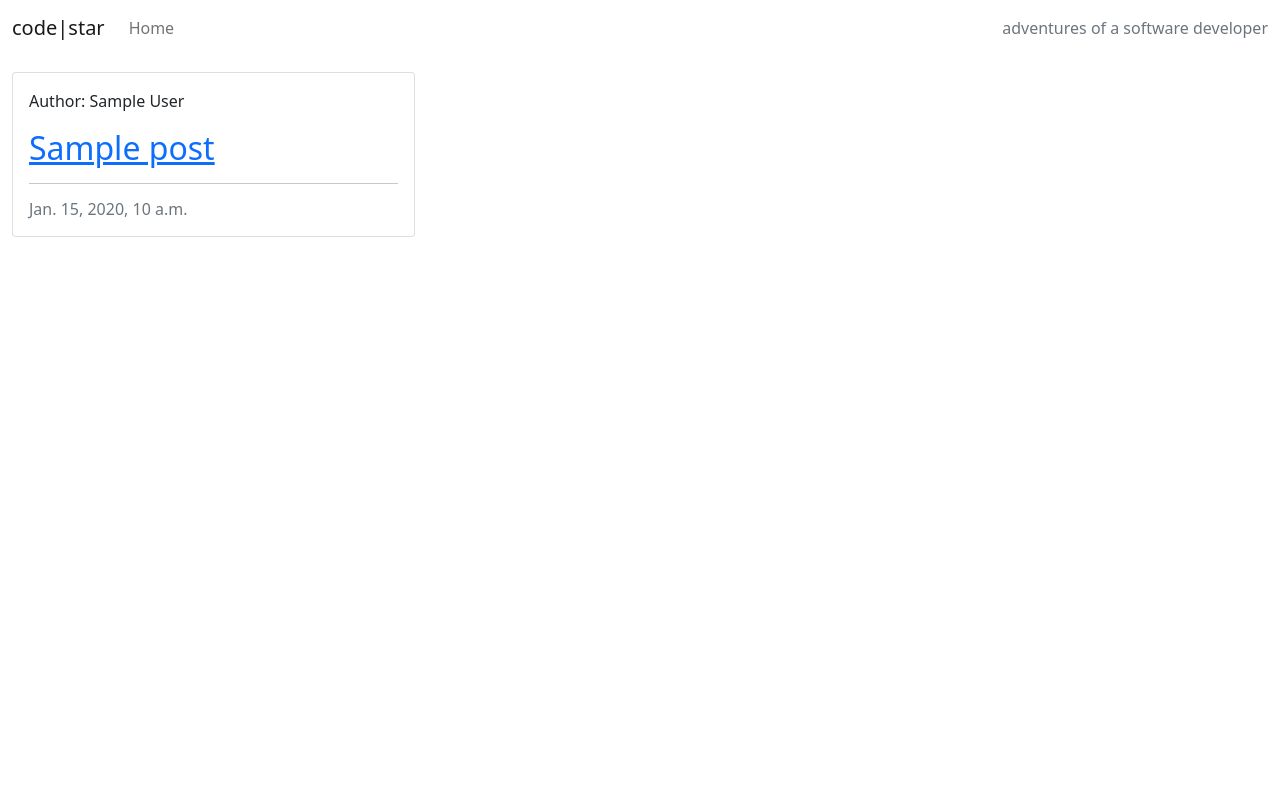
After one commit to louisharding/the_giddy_gardener, a Django app: template blog/templates/blog/index.html in a window 1280 px wide. The commit adds this page. Run offline with Django 4.2, Linux system fonts and the light colour scheme; the template is opened without the code that fills it: most values are stand-ins (such as "Sample title", 1, 10 or a date in 2020).

Commit message:
refactor: update index.html layout, remove post_list.html, and enhance base.html structure

```diff
--- a/blog/templates/blog/index.html
+++ b/blog/templates/blog/index.html
@@ -18,10 +18,10 @@
                                     <p class="author">Author: {{ post.author }}</p>
                                 </div>
                             </div>
-                            <a href="{% url 'post_detail' post.slug %}" class="post-link">
+                            <a href="#" class="post-link">
                                 <h2 class="card-title">{{ post.title }}</h2>
                             </a>
-                            <p class="card-text">{{ post.excerpt }}</p>
+
                             <hr />
                             <p class="card-text text-muted h6">{{ post.created_on}}
                             </p>
@@ -40,9 +40,6 @@
     {% if is_paginated %}
     <nav aria-label="Page navigation">
         <ul class="pagination justify-content-center">
-            {% if page_obj.has_previous %}
-            <li><a href="?page={{ page_obj.previous_page_number }}" class="page-link">&laquo; PREVIOUS </a></li>
-            {% endif %}
             {% if page_obj.has_next %}
             <li><a href="?page={{ page_obj.next_page_number }}" class="page-link"> NEXT &raquo;</a></li>
             {% endif %}
@@ -53,7 +50,3 @@
 
 <!-- index.html content ends here -->
 {% endblock %}
-
-{% block copyright %}
-Copyright Matt Rudge 2023
-{% endblock %}
--- /dev/null
+++ b/templates/base.html
@@ -0,0 +1,73 @@
+{% url 'home' as home_url %}
+
+<!DOCTYPE html>
+<html class="h-100" lang="en">
+
+<head>
+    <title>CodeStar Blog</title>
+    <meta name="viewport" content="width=device-width, initial-scale=1" />
+
+    <!-- Google Fonts CSS -->
+    <link rel="preconnect" href="https://fonts.gstatic.com">
+    <link href="https://fonts.googleapis.com/css2?family=Roboto:wght@300&display=swap" rel="stylesheet">
+    <link href="https://fonts.googleapis.com/css2?family=Lato:wght@300;700&display=swap" rel="stylesheet">
+
+    <!-- Font Awesome CSS -->
+    <link rel="stylesheet" href="https://cdnjs.cloudflare.com/ajax/libs/font-awesome/5.15.3/css/all.min.css">
+
+    <!-- Bootstrap CSS -->
+    <link href="https://cdn.jsdelivr.net/npm/bootstrap@5.0.1/dist/css/bootstrap.min.css" rel="stylesheet"
+        integrity="sha384-+0n0xVW2eSR5OomGNYDnhzAbDsOXxcvSN1TPprVMTNDbiYZCxYbOOl7+AMvyTG2x" crossorigin="anonymous">
+
+</head>
+
+<body class="d-flex flex-column h-100 main-bg">
+
+    <!-- Navigation -->
+    <nav class="navbar navbar-expand-lg navbar-light bg-white">
+        <div class="container-fluid">
+            <a class="navbar-brand" href="{% url 'home' %}"><span class="brand">c<span class="red-o">o</span>de<span
+                        class="thin">|star</span></span></a>
+            <button class="navbar-toggler" type="button" data-bs-toggle="collapse" data-bs-target="#navbarText"
+                aria-controls="navbarText" aria-expanded="false" aria-label="Toggle navigation">
+                <span class="navbar-toggler-icon"></span>
+            </button>
+            <div class="collapse navbar-collapse" id="navbarText">
+                <ul class="navbar-nav me-auto mb-2 mb-lg-0">
+                    <li class="nav-item">
+                        <a class="nav-link {% if request.path == home_url %}active{% endif %}" aria-current="page"
+                            href="#">Home</a>
+                    </li>
+
+                </ul>
+                <span class="navbar-text text-muted">
+                    adventures of a software developer
+                </span>
+            </div>
+        </div>
+    </nav>
+
+    <main class="flex-shrink-0 main-bg">
+
+        {% block content %}
+        <!-- Content Goes here -->
+        {% endblock content %}
+
+    </main>
+
+    <!-- Footer -->
+    <footer class="footer mt-auto py-3 dark-bg">
+        <p class="m-0 text-center text-white">Made by Code Instituters</p>
+        <p class="m-0 text-center text-white">Follow us: <i class="fab fa-facebook-square ms-3"></i>
+            <i class="fab fa-twitter-square ms-3"></i>
+            <i class="fab fa-instagram-square ms-3"></i>
+            <i class="fab fa-youtube-square ms-3"></i>
+        </p>
+    </footer>
+
+    <script src="https://cdn.jsdelivr.net/npm/bootstrap@5.0.1/dist/js/bootstrap.bundle.min.js"
+        integrity="sha384-gtEjrD/SeCtmISkJkNUaaKMoLD0//ElJ19smozuHV6z3Iehds+3Ulb9Bn9Plx0x4" crossorigin="anonymous">
+        </script>
+</body>
+
+</html>
--- a/the_giddy_gardener/settings.py
+++ b/the_giddy_gardener/settings.py
@@ -14,6 +14,7 @@ from pathlib import Path
 
 # Build paths inside the project like this: BASE_DIR / 'subdir'.
 BASE_DIR = Path(__file__).resolve().parent.parent
+TEMPLATES_DIR = os.path.join(BASE_DIR, 'templates')
 
 
 # Quick-start development settings - unsuitable for production
@@ -23,7 +24,7 @@ BASE_DIR = Path(__file__).resolve().parent.parent
 SECRET_KEY = 'django-insecure-d#9@mr#i&&qy_mr-735z9=e3h1moxh5m1@n9ho&i(!%cj@nqpg'
 
 # SECURITY WARNING: don't run with debug turned on in production!
-DEBUG = False
+DEBUG = True
 
 ALLOWED_HOSTS = ['.herokuapp.com', '127.0.0.1']
 
@@ -57,7 +58,7 @@ ROOT_URLCONF = 'the_giddy_gardener.urls'
 TEMPLATES = [
     {
         'BACKEND': 'django.template.backends.django.DjangoTemplates',
-        'DIRS': [],
+        'DIRS': [TEMPLATES_DIR],
         'APP_DIRS': True,
         'OPTIONS': {
             'context_processors': [
```
Also changed, not shown: blog/templates/blog/post_list.html (deleted, +0 -20 lines), blog/views.py (+3 -6 lines).
